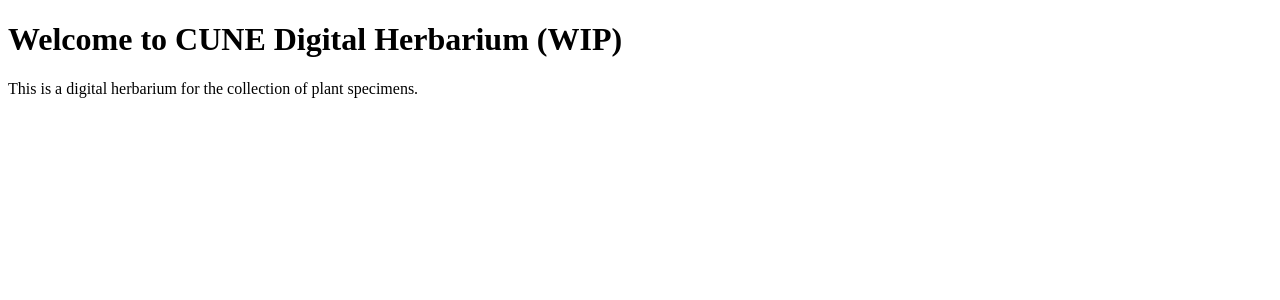
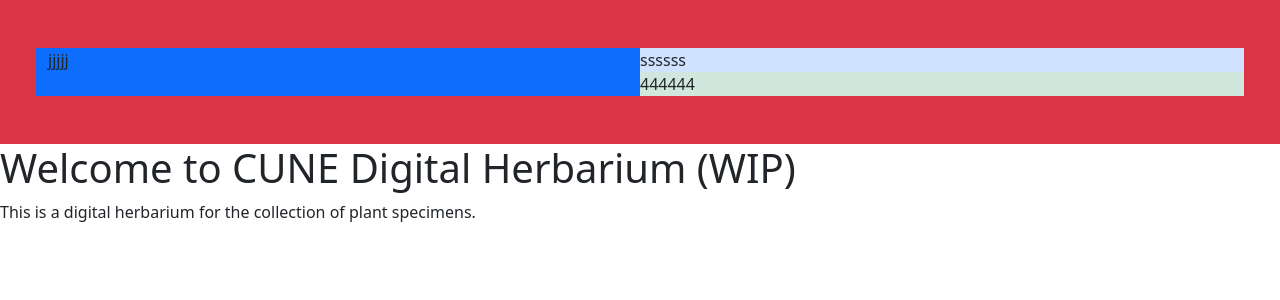
Before and after one commit to CUNE-Programming/herbarium, a Django app: page /herbarium/home in a window 1280 px wide. Shown: the top 300 px of the page. Run offline with Django 5.2, Linux system fonts and the light colour scheme; parts of the project's set-up code (start-up, migrations or seed data) failed here and were passed over.

Commit message:
use herbarium base template to test the camera template layout

```diff
--- a/camera/templates/camera/base.html
+++ b/camera/templates/camera/base.html
@@ -9,7 +9,9 @@
     <title>Image processing</title>
     <!-- Bootstrap CDN -->
     <link href="https://cdn.jsdelivr.net/npm/bootstrap@5.3.3/dist/css/bootstrap.min.css" rel="stylesheet" integrity="sha384-QWTKZyjpPEjISv5WaRU9OFeRpok6YctnYmDr5pNlyT2bRjXh0JMhjY6hW+ALEwIH" crossorigin="anonymous">
-    </head>
+    <!-- HTMX CDN -->
+    <script src="https://unpkg.com/htmx.org@2.0.4"></script>
+</head>
   <body>
 
     <div class="container-fluid bg-danger">
--- a/digital_herbarium/templates/digital_herbarium/base.html
+++ b/digital_herbarium/templates/digital_herbarium/base.html
@@ -1,4 +1,4 @@
-{% load static %}
+{% comment %} {% load static %}
 
 <!DOCTYPE html>
 <html lang="en">
@@ -6,4 +6,51 @@
 {% block content %}
 {% endblock %}
 
+</html> {% endcomment %}
+
+{% load static %}
+
+
+<!doctype html>
+<html lang="en">
+    <head>
+    <meta charset="utf-8">
+    <meta name="viewport" content="width=device-width, initial-scale=1">
+    <title>Image processing</title>
+    <!-- Bootstrap CDN -->
+    <link href="https://cdn.jsdelivr.net/npm/bootstrap@5.3.3/dist/css/bootstrap.min.css" rel="stylesheet" integrity="sha384-QWTKZyjpPEjISv5WaRU9OFeRpok6YctnYmDr5pNlyT2bRjXh0JMhjY6hW+ALEwIH" crossorigin="anonymous">
+    <!-- HTMX CDN -->
+    <script src="https://unpkg.com/htmx.org@2.0.4"></script>
+</head>
+  <body>
+
+    <div class="container-fluid bg-danger p-5" style="height: 100%;">
+        <div class="row">
+            <!-- Load the info card pic-->
+            <div class="col-6 bg-primary">
+                jjjjj
+
+            </div>
+            <!-- include the AI text section and form to fill in-->
+            <div class="col-6">
+                <div class="row bg-primary-subtle">
+
+                    ssssss
+                </div>
+                <div class="row bg-success-subtle">
+
+                    444444
+                </div>
+
+            </div>
+        </div>
+    </div>
+    {% block content %}
+    {% endblock %}
+
+
+
+    <!-- Bootstrap Javascript bundle-->
+    <script src="https://cdn.jsdelivr.net/npm/bootstrap@5.3.3/dist/js/bootstrap.bundle.min.js" integrity="sha384-YvpcrYf0tY3lHB60NNkmXc5s9fDVZLESaAA55NDzOxhy9GkcIdslK1eN7N6jIeHz" crossorigin="anonymous"></script>
+  </body>
 </html>
```
